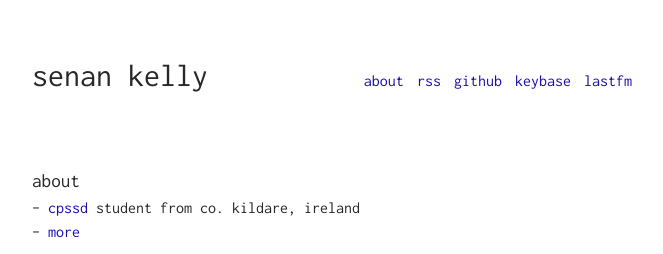
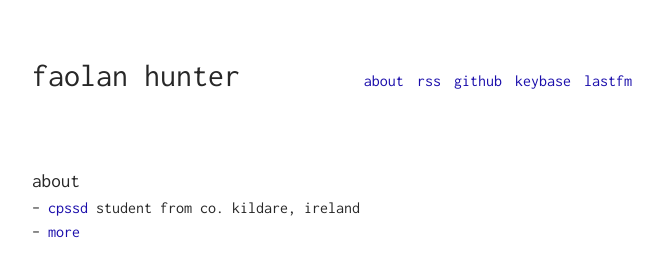
Before and after one commit to hotdogpartner/hotdogpartner.github.io, a Jekyll site: the page built from index.md, in a window 1280 px wide. Shown: the top 254 px of the page, without its empty margins (308-971 px from the left). Built offline with Jekyll 4.4.1, drawn with Linux system fonts in a browser that asks for light colours.

Commit message:
Update _config.yml

```diff
--- a/_config.yml
+++ b/_config.yml
@@ -1,5 +1,5 @@
-name: senan kelly
-description: cpssd student in dublin
+name: faolan hunter
+description: college dropout, electron wrangler, mayonaise man
 timezone: Europe/Dublin
 permalink: /blog/:title
 google_verification: null
@@ -20,7 +20,7 @@ defaults:
       type: "posts"
     values:
       layout: "post"
-      author: "Senan Kelly"
+      author: "Faolan Hunter"
 
 exclude:
     - CNAME
```
